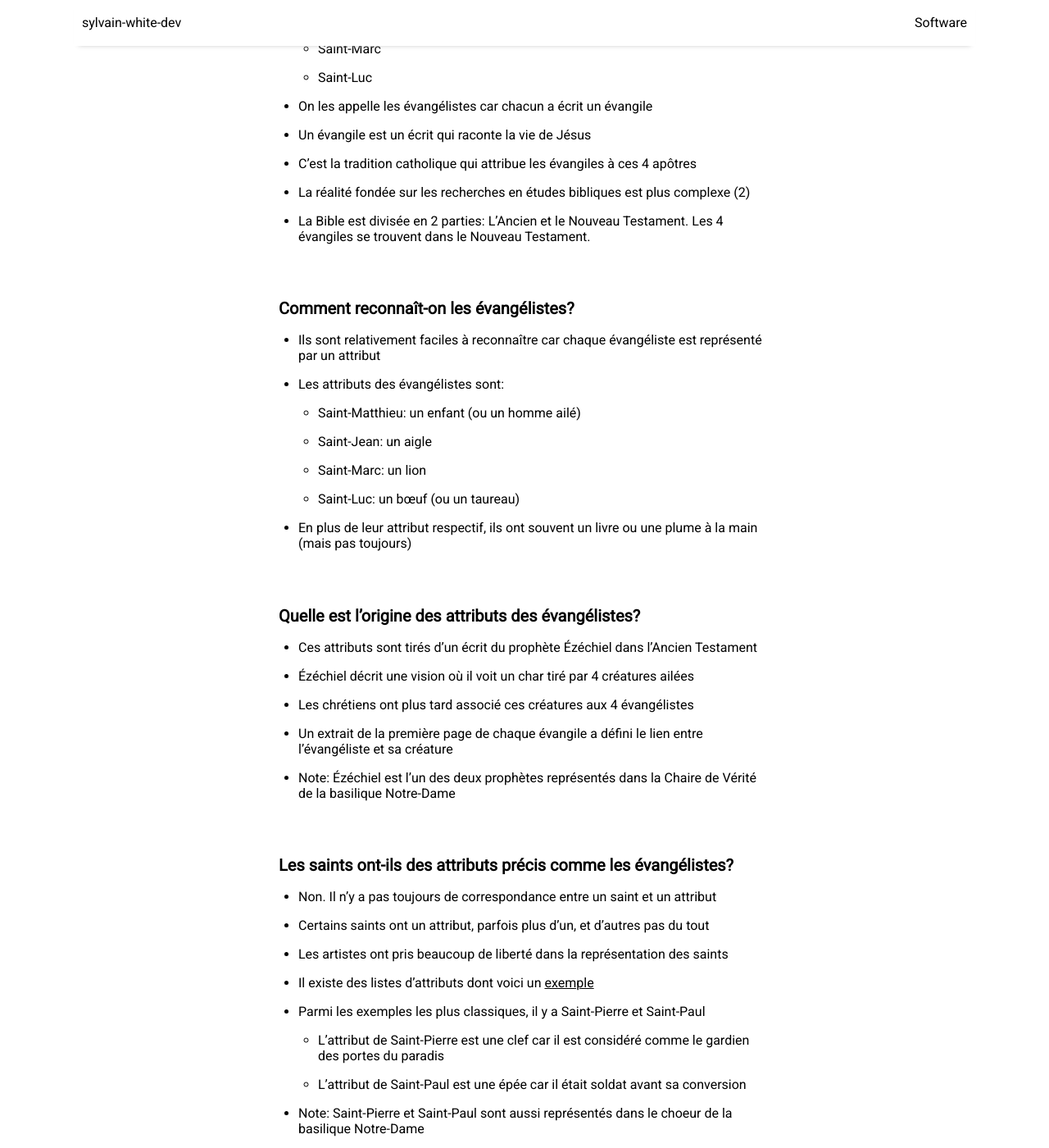
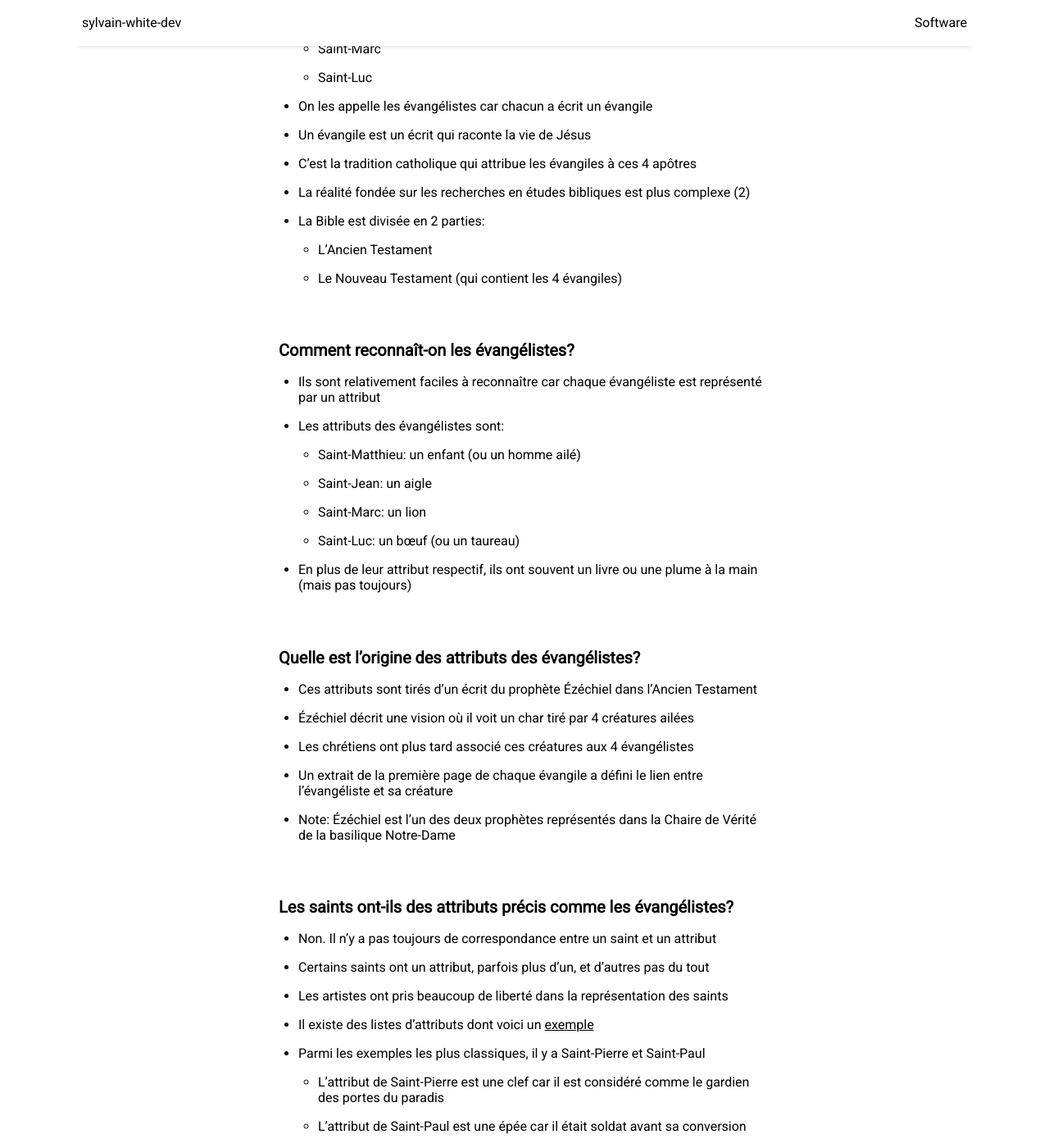
Before and after one commit to sylvainwhite/sylvain-white-dev, a Jekyll site: the page built from _posts/2023-10-21-Les4Évangélistes.md, in a window 1280 px wide and 1400 px high, scrolled down 1053 px. Shown: the whole window at 82% size. Built offline with Jekyll 4.4.1, drawn with Linux system fonts in a browser that asks for light colours; nearby versions of some CDN libraries; some of the changed text lies outside the part shown.

Commit message:
Fix post Les 4 Évangélistes

```diff
--- a/_posts/2023-10-21-Les4Évangélistes.md
+++ b/_posts/2023-10-21-Les4Évangélistes.md
@@ -29,7 +29,9 @@ image: Les4Évangélistes.jpg
 * Un évangile est un écrit qui raconte la vie de Jésus
 * C'est la tradition catholique qui attribue les évangiles à ces 4 apôtres
 * La réalité fondée sur les recherches en études bibliques est plus complexe (2)
-* La Bible est divisée en 2 parties: L'Ancien et le Nouveau Testament. Les 4 évangiles se trouvent dans le Nouveau Testament.
+* La Bible est divisée en 2 parties:
+    * L'Ancien Testament
+    * Le Nouveau Testament (qui contient les 4 évangiles)
 
 <br/>
 ### Comment reconnaît-on les évangélistes?
@@ -61,7 +63,7 @@ image: Les4Évangélistes.jpg
 * Parmi les exemples les plus classiques, il y a Saint-Pierre et Saint-Paul
     * L’attribut de Saint-Pierre est une clef car il est considéré comme le gardien des portes du paradis
     * L’attribut de Saint-Paul est une épée car il était soldat avant sa conversion
-* Note: Saint-Pierre et Saint-Paul sont aussi représentés dans le choeur de la basilique Notre-Dame
+* Note: Saint-Pierre et Saint-Paul ont des statues qui les représentent dans le choeur de la basilique Notre-Dame
 
 <br/>
 ### Représentations des évangélistes dans 5 églises de Montréal
```
